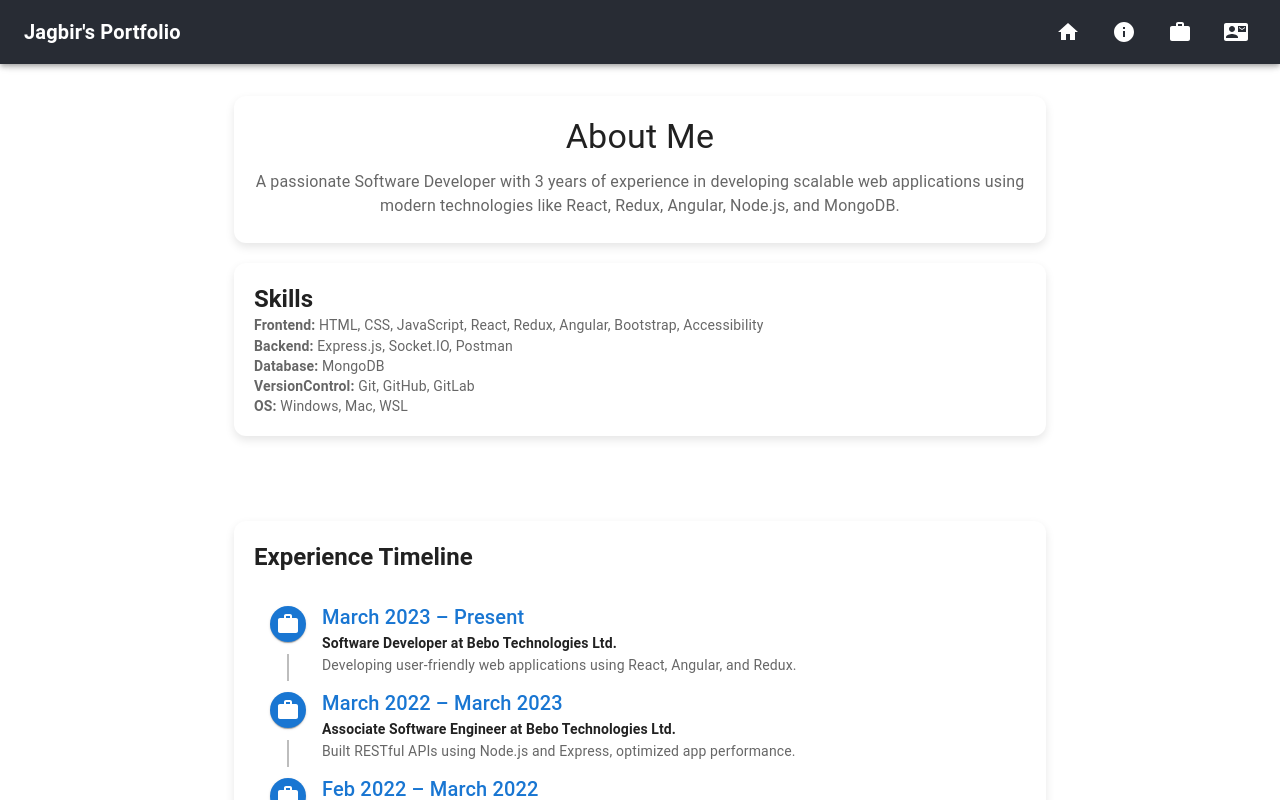
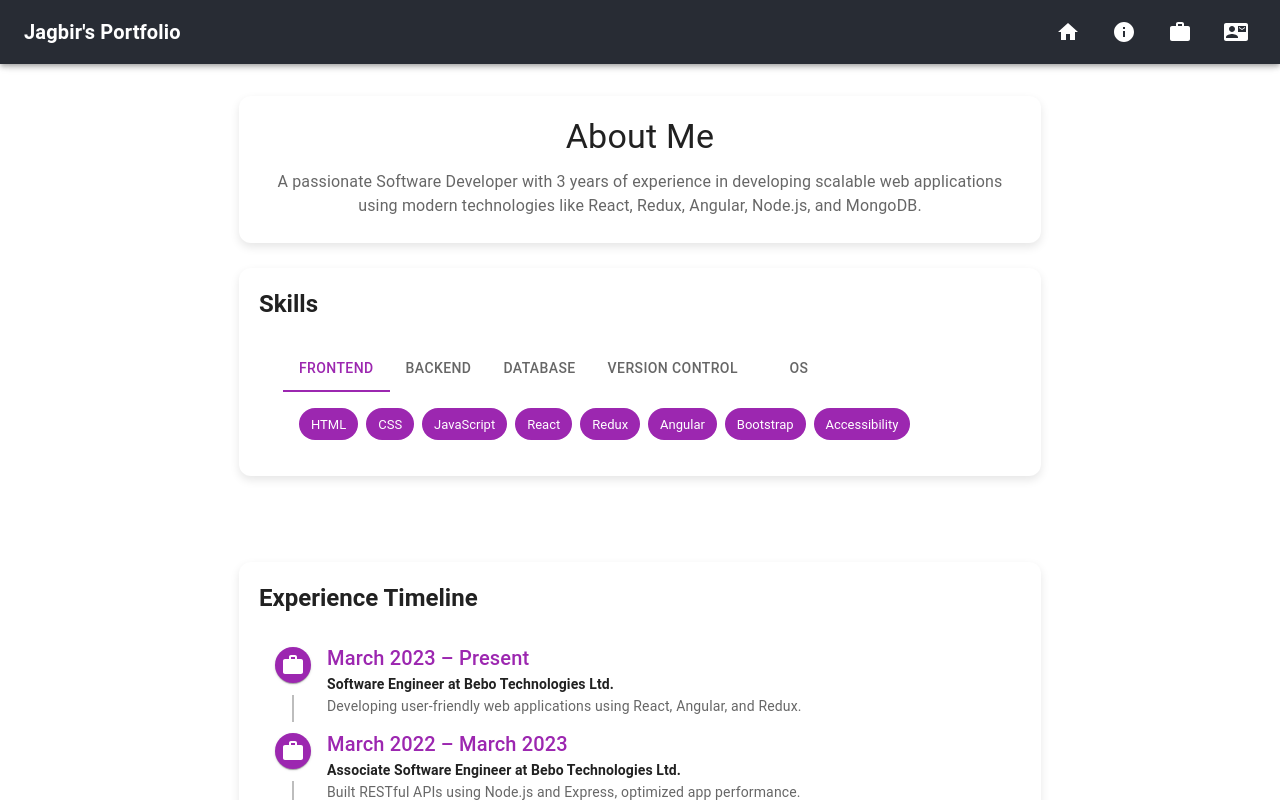
Before and after one commit to jagbirsaini95/portfolio-react-app, a React (Vite) app: page /about in a window 1280 px wide. Shown: the top 800 px of the page. Built offline with nearby package versions, Linux system fonts and the light colour scheme.

Commit message:
console errors and tabs for skills

```diff
--- a/src/assets/constants.ts
+++ b/src/assets/constants.ts
@@ -1,5 +1,5 @@
 export const myInfo = {
-    name: 'Jagbir Sngh',
+    name: 'Jagbir Singh',
     designation: 'Software Engineer',
     description: 'A passionate Software Developer with 3 years of experience in developing scalable web applications using modern technologies like React, Redux, Angular, Node.js, and MongoDB.',
     email: 'jagbirsaini95@gmail.com',
@@ -10,7 +10,7 @@ export const myInfo = {
 export const experienceTimeline = [
     {
         year: "March 2023 – Present",
-        title: "Software Developer at Bebo Technologies Ltd.",
+        title: "Software Engineer at Bebo Technologies Ltd.",
         description: "Developing user-friendly web applications using React, Angular, and Redux.",
         icon: 'work',
     },
@@ -67,10 +67,10 @@ export const projects = [
     },
 ];
 
-export const skills = {
+export const skills: Record<string, string[]> = {
     Frontend: ["HTML", "CSS", "JavaScript", "React", "Redux", "Angular", "Bootstrap", "Accessibility"],
     Backend: ["Express.js", "Socket.IO", "Postman"],
     Database: ["MongoDB"],
-    VersionControl: ["Git", "GitHub", "GitLab"],
+    'Version Control': ["Git", "GitHub", "GitLab"],
     OS: ["Windows", "Mac", "WSL"]
 }
--- a/src/components/AminatedCard.tsx
+++ b/src/components/AminatedCard.tsx
@@ -1,9 +1,9 @@
 import { Card, styled } from "@mui/material";
 
 // Styled Card with CSS animations
-export const AnimatedCard = styled(Card)<{ customStyle?: object }>(({ customStyle }) => ({
-    ...customStyle,
-    margin: "20px",
+export const AnimatedCard = styled(Card)<{ customstyle?: object }>(({ customstyle }) => ({
+    ...customstyle,
+    margin: "25px",
     borderRadius: 12,
     boxShadow: "0px 4px 10px rgba(0, 0, 0, 0.1)",
     transition: "transform 0.3s ease-in-out, box-shadow 0.3s ease-in-out",
--- a/src/components/JSTimeline.tsx
+++ b/src/components/JSTimeline.tsx
@@ -1,19 +1,19 @@
 import { Typography, } from "@mui/material";
-import { Timeline, TimelineItem, TimelineSeparator, TimelineConnector, TimelineContent, TimelineDot,timelineItemClasses } from "@mui/lab";
+import { Timeline, TimelineItem, TimelineSeparator, TimelineConnector, TimelineContent, TimelineDot, timelineItemClasses } from "@mui/lab";
 import { Work, School } from "@mui/icons-material";
 import { experienceTimeline } from "../assets/constants";
 
 const JSTimeline = () => {
     return (
-        <Timeline sx={{ mt: 2, [`& .${timelineItemClasses.root}:before`]:{ flex:0,padding:0,}, }}>
+        <Timeline sx={{ mt: 2, [`& .${timelineItemClasses.root}:before`]: { flex: 0, padding: 0, }, }}>
             {experienceTimeline.map((item, index) => (
                 <TimelineItem key={index}>
                     <TimelineSeparator>
-                        <TimelineDot color="primary">{item.icon === 'work' ? <Work /> : <School />}</TimelineDot>
+                        <TimelineDot color="secondary">{item.icon === 'work' ? <Work /> : <School />}</TimelineDot>
                         {index !== experienceTimeline.length - 1 && <TimelineConnector />}
                     </TimelineSeparator>
                     <TimelineContent>
-                        <Typography variant="h6" color="primary">
+                        <Typography variant="h6" color="secondary">
                             {item.year}
                         </Typography>
                         <Typography variant="subtitle2" fontWeight="bold" >
--- /dev/null
+++ b/src/components/SkillTabs.tsx
@@ -0,0 +1,54 @@
+import React, { useState } from "react";
+import { Container, Tabs, Tab, Box, Chip, Grid } from "@mui/material";
+import { skills } from "../assets/constants";
+
+// Custom TabPanel Component
+const TabPanel = ({ value, index, children }: { value: number; index: number; children: React.ReactNode }) => {
+    return (
+        <Box role="tabpanel" hidden={value !== index} sx={{ p: 2 }}>
+            {value === index && (
+                <Box>
+                    {children}
+                </Box>
+            )}
+        </Box>
+    );
+};
+
+const SkillTabs = () => {
+    const [activeTab, setActiveTab] = useState<number>(0);
+    const categories = Object.keys(skills) as string[];
+
+    return (
+        <Container sx={{ mt: 3 }}>
+            <Tabs
+                value={activeTab}
+                onChange={(_, newValue: number) => setActiveTab(newValue)}
+                textColor="secondary"
+                indicatorColor="secondary"
+                variant="scrollable"
+            >
+                {categories.map((category, index) => (
+                    <Tab key={index + category} label={category} />
+                ))}
+            </Tabs>
+
+            {/* Tab Panels - Display Skills as a List */}
+            {categories.map((category: string, index: number) => (
+                <TabPanel key={index} value={activeTab} index={index}>
+                    <Box sx={{ display: "flex", flexWrap: "wrap", gap: 1 }}>
+                        {skills[category].map((skill: string, skillIndex: number) => (
+                            <Grid item key={skillIndex + skill}>
+                                <Chip
+                                    label={skill} color="secondary" />
+                            </Grid>
+
+                        ))}
+                    </Box>
+                </TabPanel>
+            ))}
+        </Container>
+    );
+};
+
+export default SkillTabs;
--- a/src/pages/Aboutme.tsx
+++ b/src/pages/Aboutme.tsx
@@ -1,12 +1,13 @@
 import { Container, Typography } from "@mui/material";
 import JSTimeline from "../components/JSTimeline";
 import { AnimatedCard } from "../components/AminatedCard";
-import { myInfo, skills } from "../assets/constants";
+import { myInfo, } from "../assets/constants";
+import SkillTabs from "../components/SkillTabs";
 
 const Aboutme = () => {
     return (
         <Container maxWidth="md" sx={{ mt: 4 }}>
-            <AnimatedCard customStyle={{ padding: "20px" }}>
+            <AnimatedCard customstyle={{ padding: "20px" }}>
                 <Typography variant="h4" align="center" gutterBottom>
                     About Me
                 </Typography>
@@ -14,17 +15,13 @@ const Aboutme = () => {
                     {myInfo.description}
                 </Typography>
             </AnimatedCard>
-            <AnimatedCard customStyle={{ padding: "20px" }}>
+            <AnimatedCard customstyle={{ padding: "20px" }}>
                 <Typography variant="h5" fontWeight="bold">
                     Skills
                 </Typography>
-                {Object.entries(skills).map(([category, skillList]) => (
-                    <Typography key={category} variant="body2" color="textSecondary">
-                        <strong>{category}:</strong> {skillList.join(", ")}
-                    </Typography>
-                ))}
+                <SkillTabs />
             </AnimatedCard>
-            <AnimatedCard customStyle={{ padding: "20px", 'margin-top': "10% !important" }}>
+            <AnimatedCard customstyle={{ padding: "20px", marginTop: "10% !important" }}>
                 <Typography variant="h5" fontWeight="bold">
                     Experience Timeline
                 </Typography>
--- a/src/pages/Contact.tsx
+++ b/src/pages/Contact.tsx
@@ -1,7 +1,8 @@
 import { useState } from "react";
-import { Container, TextField, Button, Typography, Paper, Box } from "@mui/material";
+import { Container, TextField, Button, Typography, Box } from "@mui/material";
 import { Send } from "@mui/icons-material";
 import { myInfo } from "../assets/constants";
+import { AnimatedCard } from "../components/AminatedCard";
 
 const Contact = () => {
     const [formData, setFormData] = useState({
@@ -22,7 +23,7 @@ const Contact = () => {
 
     return (
         <Container maxWidth="sm" sx={{ mt: 4 }}>
-            <Paper elevation={3} sx={{ p: 4, borderRadius: 3 }}>
+            <AnimatedCard customstyle={{ padding: "20px" }}>
                 <Typography variant="h4" align="center" gutterBottom>
                     Contact Me
                 </Typography>
@@ -76,7 +77,7 @@ const Contact = () => {
                         Send Email
                     </Button>
                 </Box>
-            </Paper>
+            </AnimatedCard>
         </Container>
     );
 };
--- a/src/pages/Home.tsx
+++ b/src/pages/Home.tsx
@@ -1,4 +1,4 @@
-import { Container, Typography, Button, Box, Grid, Paper, Avatar } from "@mui/material";
+import { Container, Typography, Button, Grid, Avatar, Chip } from "@mui/material";
 import { GitHub, LinkedIn, Description } from "@mui/icons-material";
 import resume from '../assets/Jagbir_Singh_SDE_Resume.pdf'
 import { AnimatedCard } from "../components/AminatedCard";
@@ -7,7 +7,7 @@ import { myInfo, skills } from "../assets/constants";
 const Home = () => {
     return (
         <Container maxWidth="md" sx={{ mt: 4 }}>
-            <AnimatedCard customStyle={{ padding: "20px", textAlign: 'center' }}>
+            <AnimatedCard customstyle={{ padding: "20px", textAlign: 'center' }}>
                 {/* Profile Section */}
                 <Avatar
                     sx={{
@@ -31,35 +31,22 @@ const Home = () => {
                     {myInfo.description}
                 </Typography>
             </AnimatedCard>
-            <AnimatedCard customStyle={{ padding: "20px", textAlign: 'center' }}>
+            <AnimatedCard customstyle={{ padding: "20px", textAlign: 'center' }}>
                 {/* Skills Section */}
-                <Box sx={{ mt: 4 }}>
                 <Typography variant="h5" fontWeight="bold">
                     Key Skills
                 </Typography>
                 <Grid container spacing={2} justifyContent="center" sx={{ mt: 2 }}>
                     {skills.Frontend.map((skillchip, index) => (
                         <Grid item key={index}>
-                                <Paper
-                                    elevation={2}
-                                    sx={{
-                                        px: 2,
-                                        py: 1,
-                                        borderRadius: "20px",
-                                        backgroundColor: "secondary.light",
-                                        fontWeight: "bold",
-                                    }}
-                                >
-                                    {skillchip}
-                                </Paper>
+                            <Chip
+                                label={skillchip} color="secondary" />
                         </Grid>
                     ))}
                 </Grid>
-                </Box>
             </AnimatedCard>
-            <AnimatedCard customStyle={{ padding: "0px", textAlign: 'center' }}>
+            <AnimatedCard customstyle={{ textAlign: 'center' }}>
                 {/* Buttons */}
-                <Box sx={{ m: 4 }}>
                 <Button
                     variant="contained"
                     color="primary"
@@ -90,7 +77,6 @@ const Home = () => {
                 >
                     LinkedIn
                 </Button>
-                </Box>
             </AnimatedCard>
         </Container>
     );
```
Lines whose indentation alone changed are shown as unchanged.
